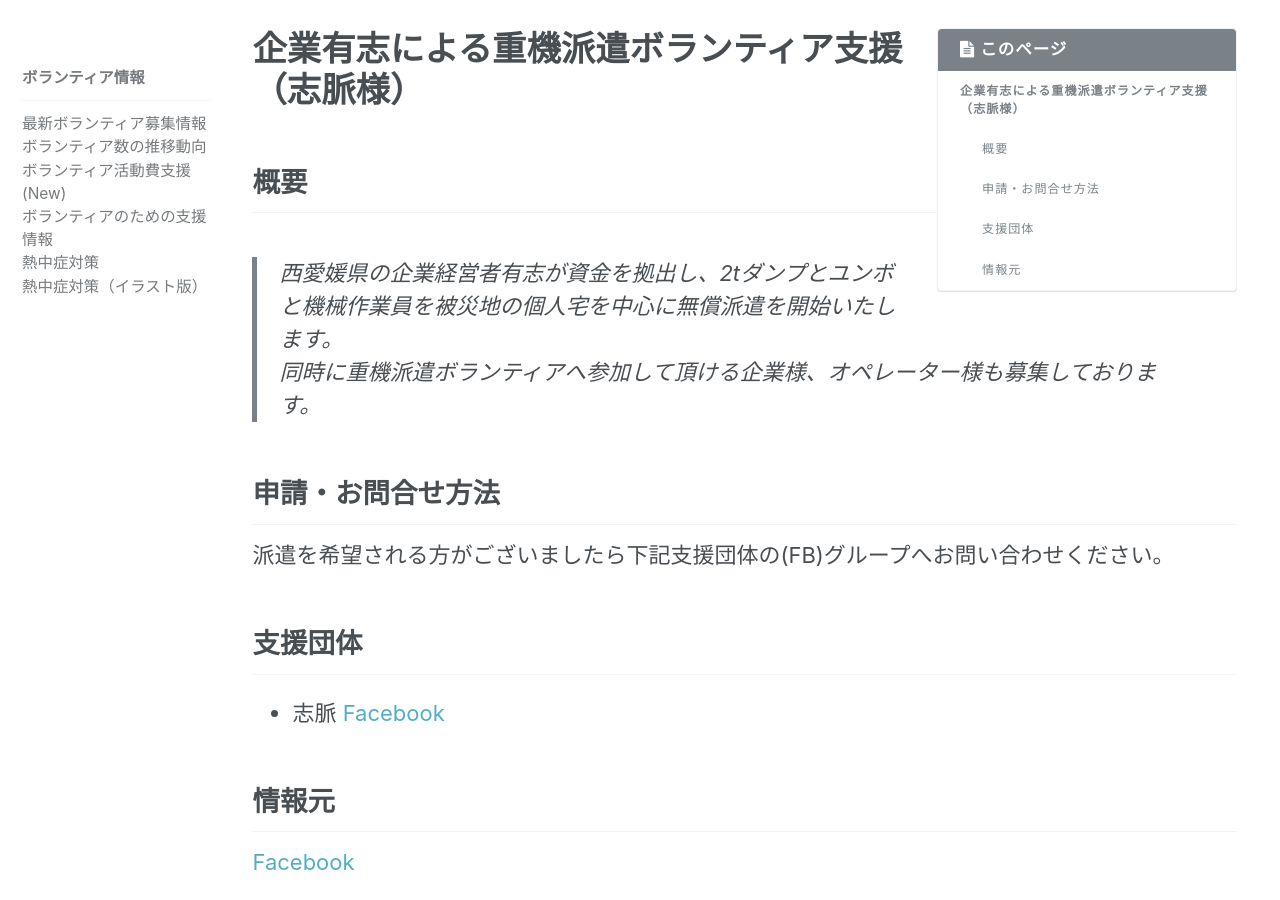
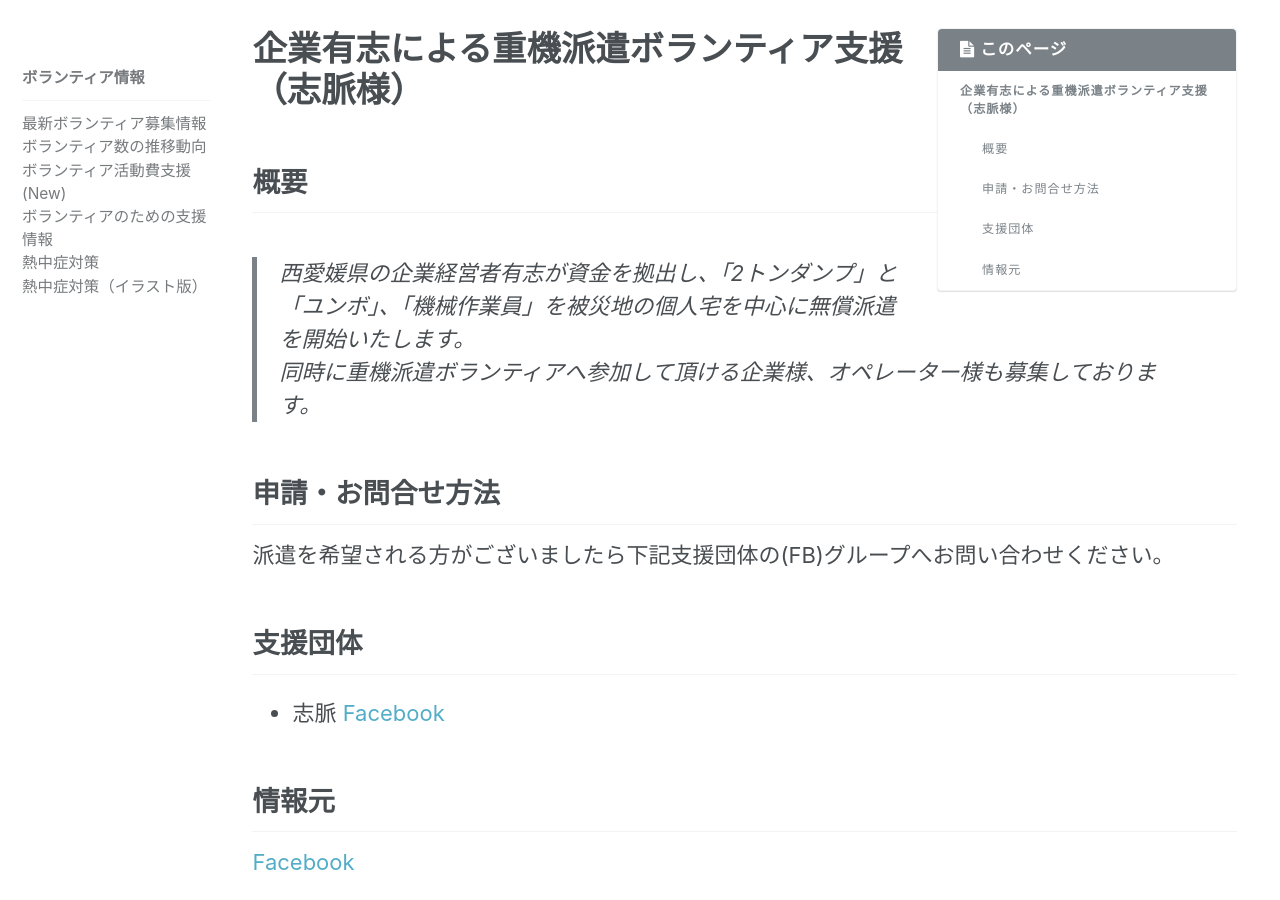
Before and after one commit to cheerup-ehime/cheerup-ehime.github.io, a Jekyll site: the page built from _pages/volunteer_detach.md, in a window 1280 px wide and 900 px high, scrolled down 312 px. Built offline with Jekyll 4.4.1, drawn with Linux system fonts in a browser that asks for light colours; comment, search, counter and statistics services are not loaded.

Commit message:
テキスト修正

```diff
--- a/_pages/volunteer_detach.md
+++ b/_pages/volunteer_detach.md
@@ -12,7 +12,7 @@ sidebar:
 
 ## 概要
 
-> 西愛媛県の企業経営者有志が資金を拠出し、2tダンプとユンボと機械作業員を被災地の個人宅を中心に無償派遣を開始いたします。<br>
+> 西愛媛県の企業経営者有志が資金を拠出し、「2トンダンプ」と「ユンボ」、「機械作業員」を被災地の個人宅を中心に無償派遣を開始いたします。<br>
 > 同時に重機派遣ボランティアへ参加して頂ける企業様、オペレーター様も募集しております。
 
 ## 申請・お問合せ方法
```
